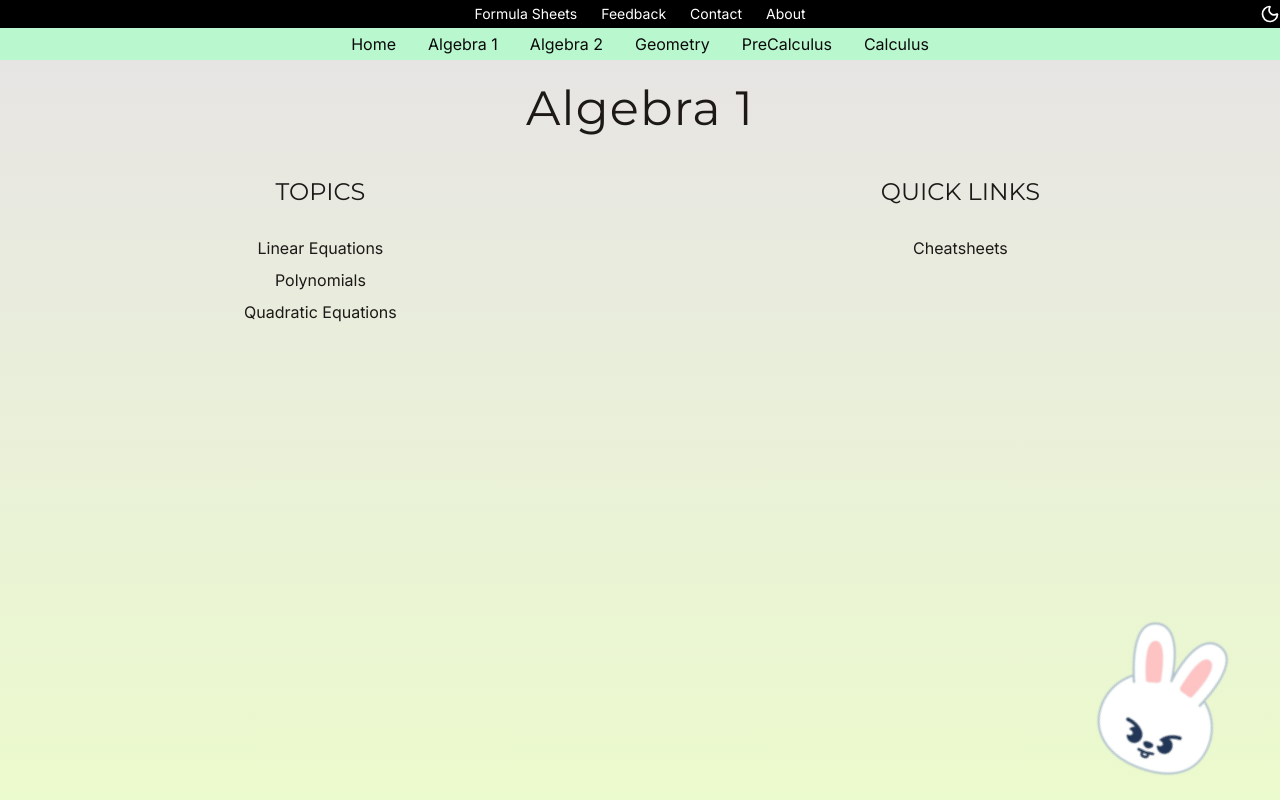
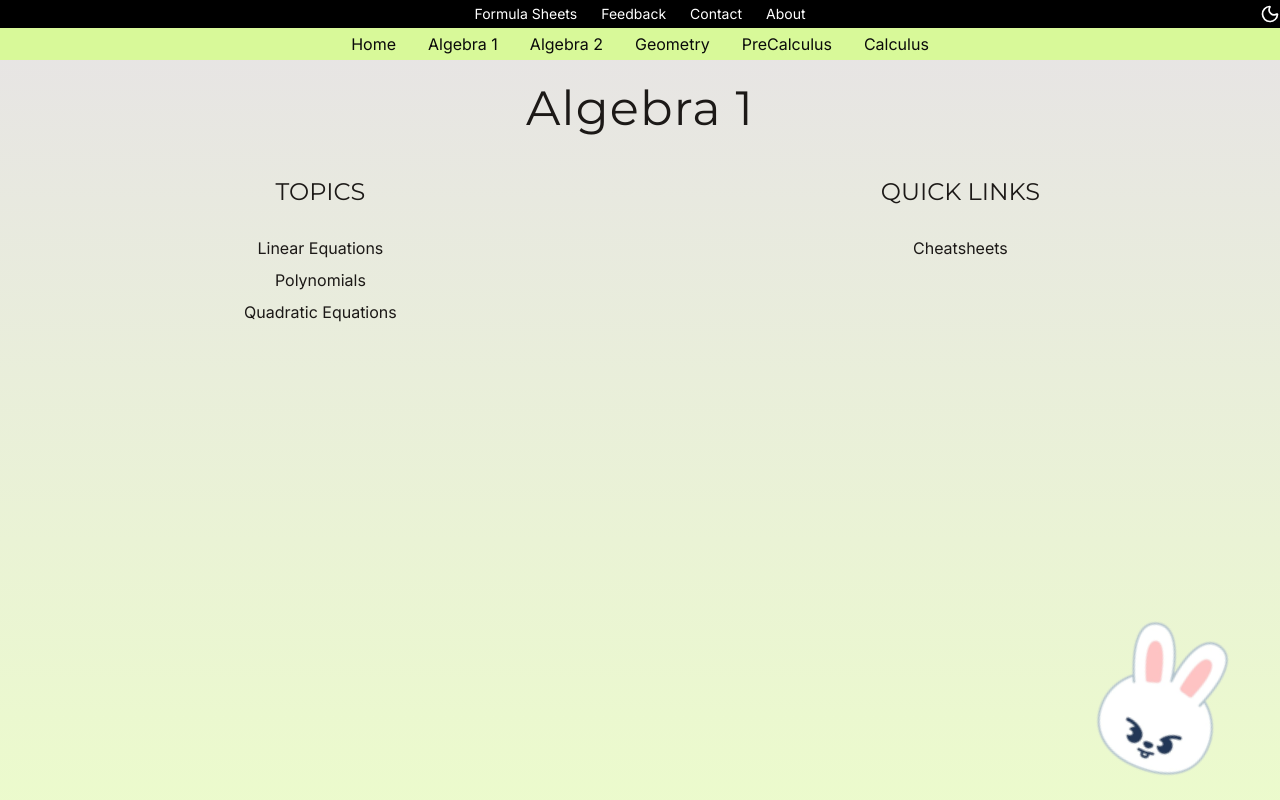
Before and after one commit to dakshs-07/math-notes, a Next.js app: page /math/Algebra1 in a window 1280 px wide. Shown: the top 800 px of the page. Built offline with nearby package versions, Linux system fonts and the light colour scheme.

Commit message:
changed navbar colors to match the pastel bg shades

```diff
--- a/components/Navbar.jsx
+++ b/components/Navbar.jsx
@@ -6,7 +6,7 @@ function Navbar() {
   const pathname = usePathname();
   let bgColor = "bg-white";
   if (pathname.startsWith("/math/Algebra1")) {
-    bgColor = "bg-green-200";
+    bgColor = "bg-lime-200";
   } else if (pathname === "/math/Algebra2") {
     bgColor = "bg-red-300";
   } else if (pathname === "/math/Geometry") {
@@ -14,7 +14,7 @@ function Navbar() {
   } else if (pathname === "/math/PreCalc") {
     bgColor = "bg-violet-200";
   } else if (pathname === "/math/Calculus") {
-    bgColor = "bg-yellow-200";
+    bgColor = "bg-green-200";
   } else {
     bgColor = "bg-gray-300";
   }
```
